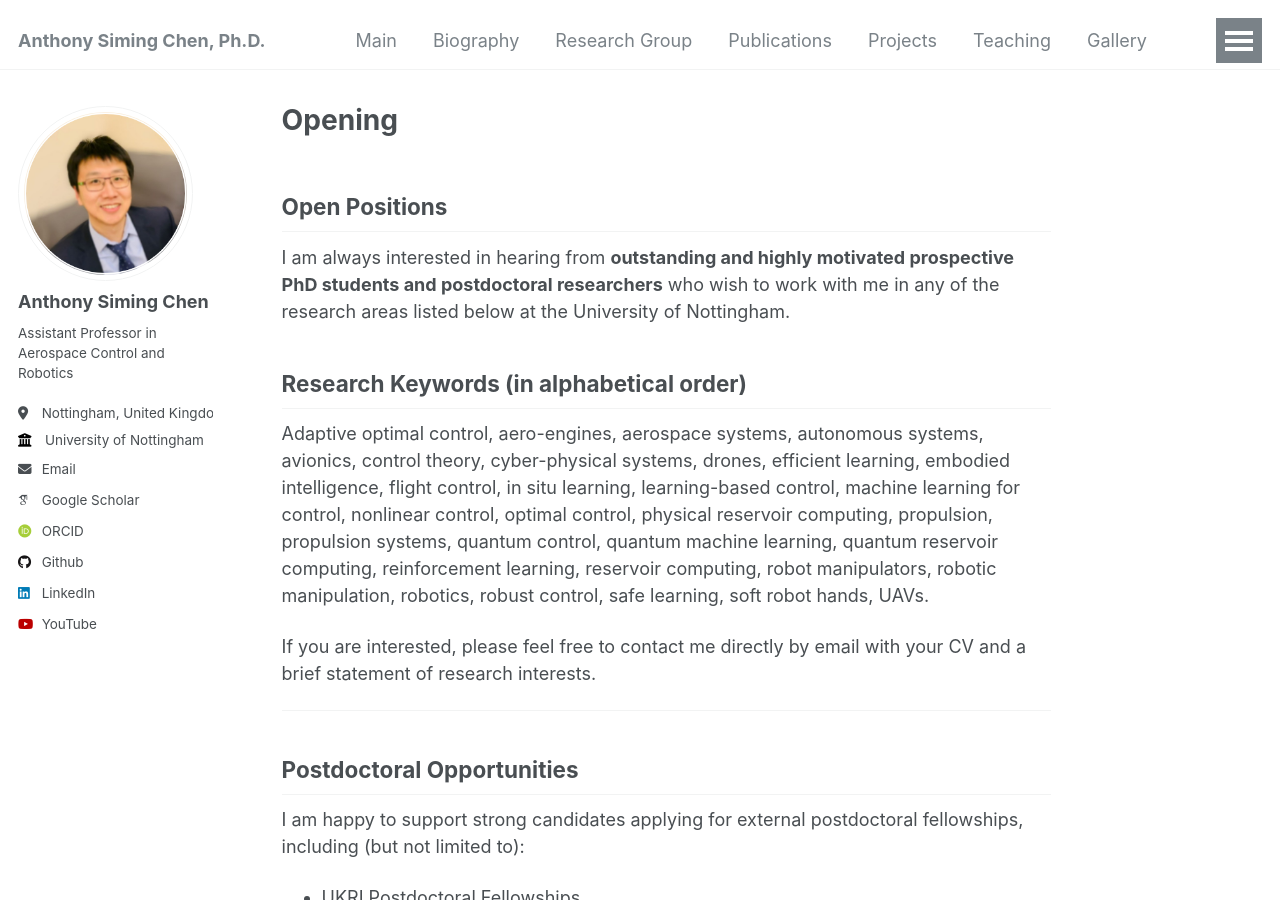
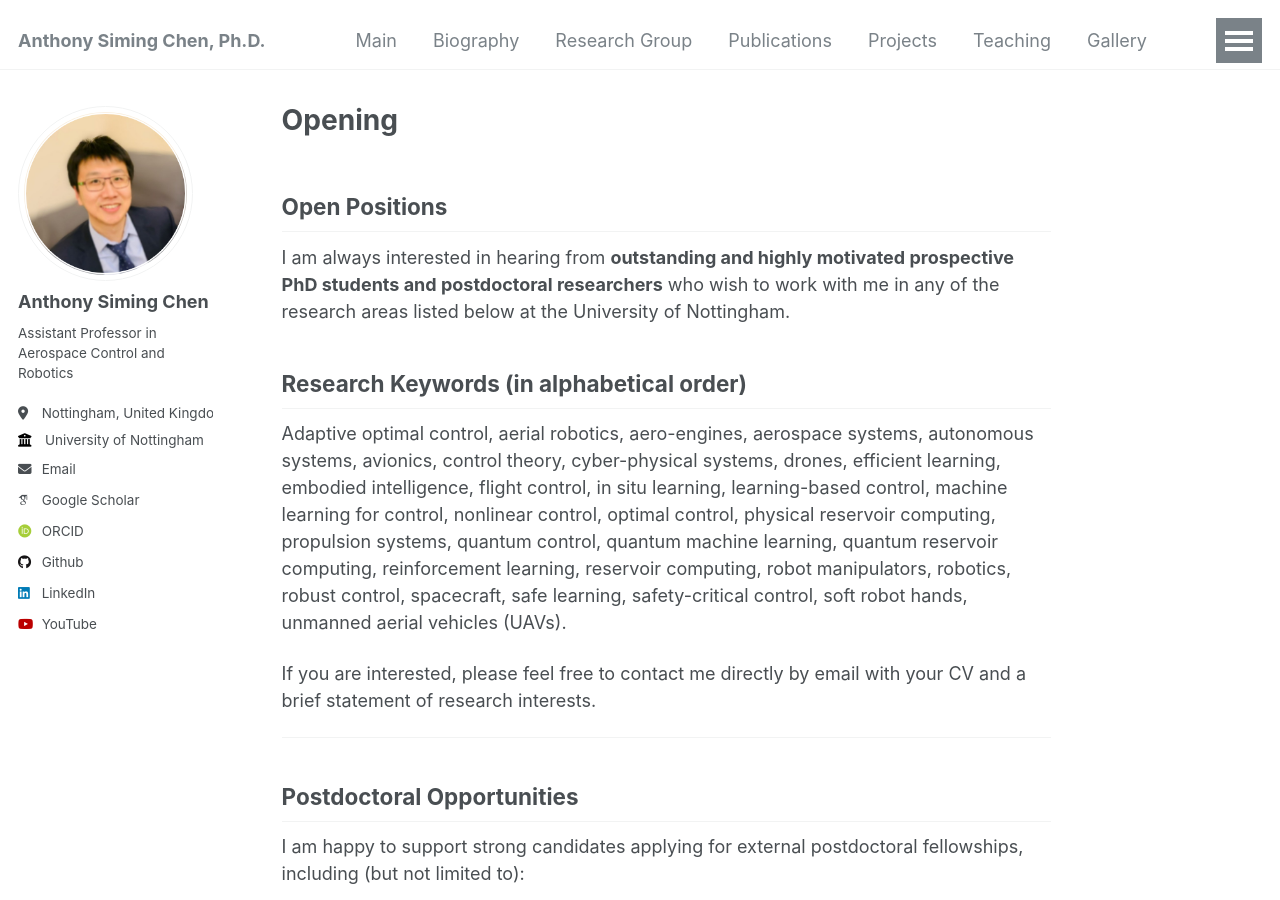
Before and after one commit to Anthony-S-Chen/Anthony-S-Chen.github.io, a Jekyll site: the page built from _pages/Opening.md, in a window 1280 px wide and 900 px high. Built offline with Jekyll 4.4.1, drawn with Linux system fonts in a browser that asks for light colours; some web fonts are replaced.

Commit message:
Update Opening.md

```diff
--- a/_pages/Opening.md
+++ b/_pages/Opening.md
@@ -13,7 +13,7 @@ I am always interested in hearing from **outstanding and highly motivated prospe
 
 ## Research Keywords (in alphabetical order)
 
-Adaptive optimal control, aero-engines, aerospace systems, autonomous systems, avionics, control theory, cyber-physical systems, drones, efficient learning, embodied intelligence, flight control, in situ learning, learning-based control, machine learning for control, nonlinear control, optimal control, physical reservoir computing, propulsion, propulsion systems, quantum control, quantum machine learning, quantum reservoir computing, reinforcement learning, reservoir computing, robot manipulators, robotic manipulation, robotics, robust control, safe learning, soft robot hands, UAVs.
+Adaptive optimal control, aerial robotics, aero-engines, aerospace systems, autonomous systems, avionics, control theory, cyber-physical systems, drones, efficient learning, embodied intelligence, flight control, in situ learning, learning-based control, machine learning for control, nonlinear control, optimal control, physical reservoir computing, propulsion systems, quantum control, quantum machine learning, quantum reservoir computing, reinforcement learning, reservoir computing, robot manipulators, robotics, robust control, spacecraft, safe learning, safety-critical control, soft robot hands, unmanned aerial vehicles (UAVs).
 
 If you are interested, please feel free to contact me directly by email with your CV and a brief statement of research interests.
 
```
